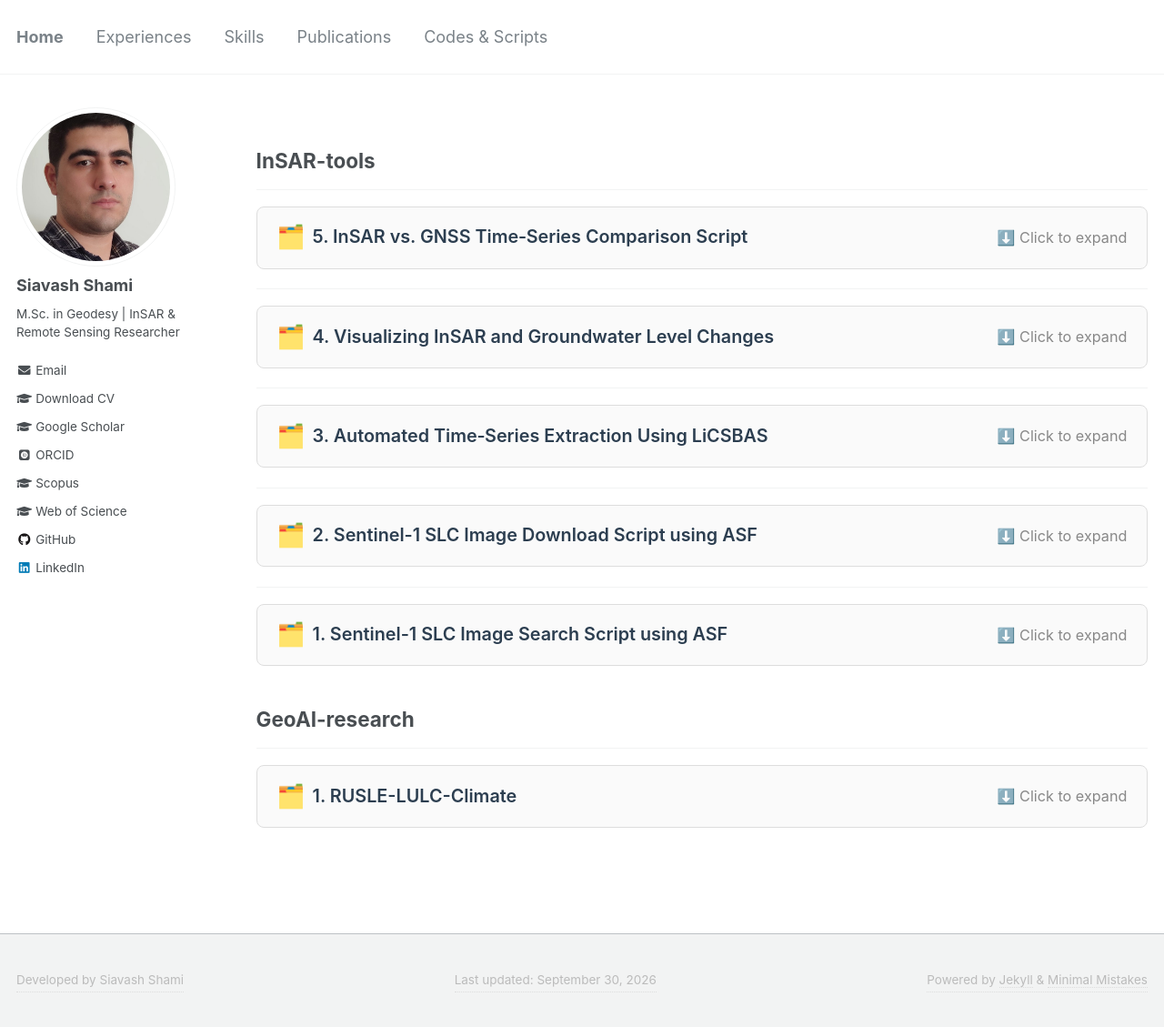
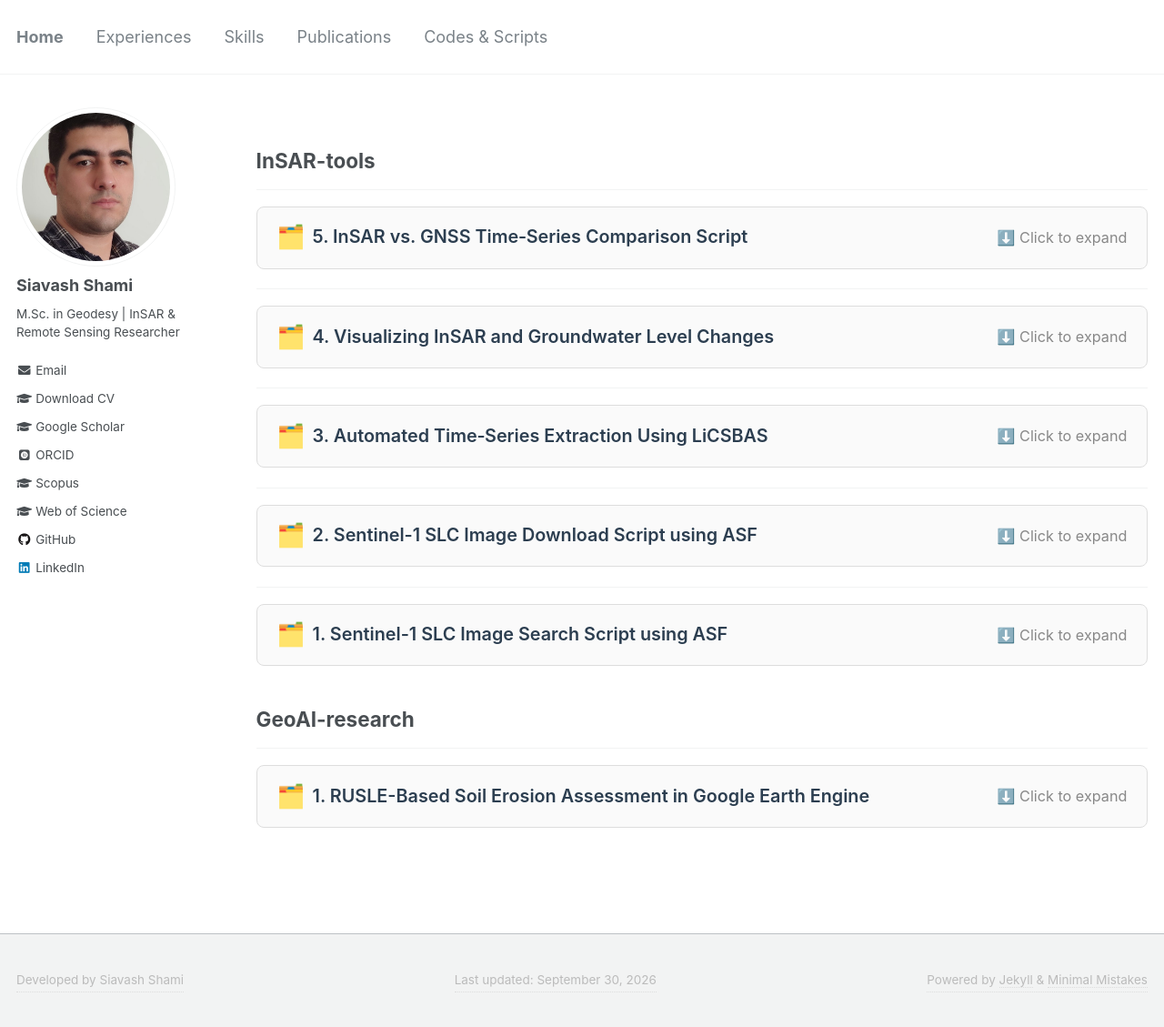
Before and after one commit to siavashshami/siavashshami.github.io, a Jekyll site: the page built from _pages/codes_scripts.md, in a window 1280 px wide and 1129 px high. Shown: the whole window at 91% size. Built offline with Jekyll 4.4.1, drawn with Linux system fonts in a browser that asks for light colours; some web fonts are replaced.

Commit message:
Update codes_scripts.md

```diff
--- a/_pages/codes_scripts.md
+++ b/_pages/codes_scripts.md
@@ -177,7 +177,7 @@ author_profile: true
 <details style="border: 1px solid #ddd; border-radius: 8px; padding: 0.8rem 1.2rem; margin-bottom: 1.2rem; background: #fafafa; transition: all 0.2s;">
   <summary style="font-size: 1.1rem; font-weight: 600; color: #2c3e50; cursor: pointer; list-style: none; display: flex; align-items: center; gap: 8px;">
     <span style="font-size: 1.4rem;">🗂️</span>
-    1. RUSLE-LULC-Climate
+    1. RUSLE-Based Soil Erosion Assessment in Google Earth Engine
     <span style="margin-left: auto; font-size: 0.9rem; color: #888; font-weight: 400;">
       ⬇️ Click to expand
     </span>
```
